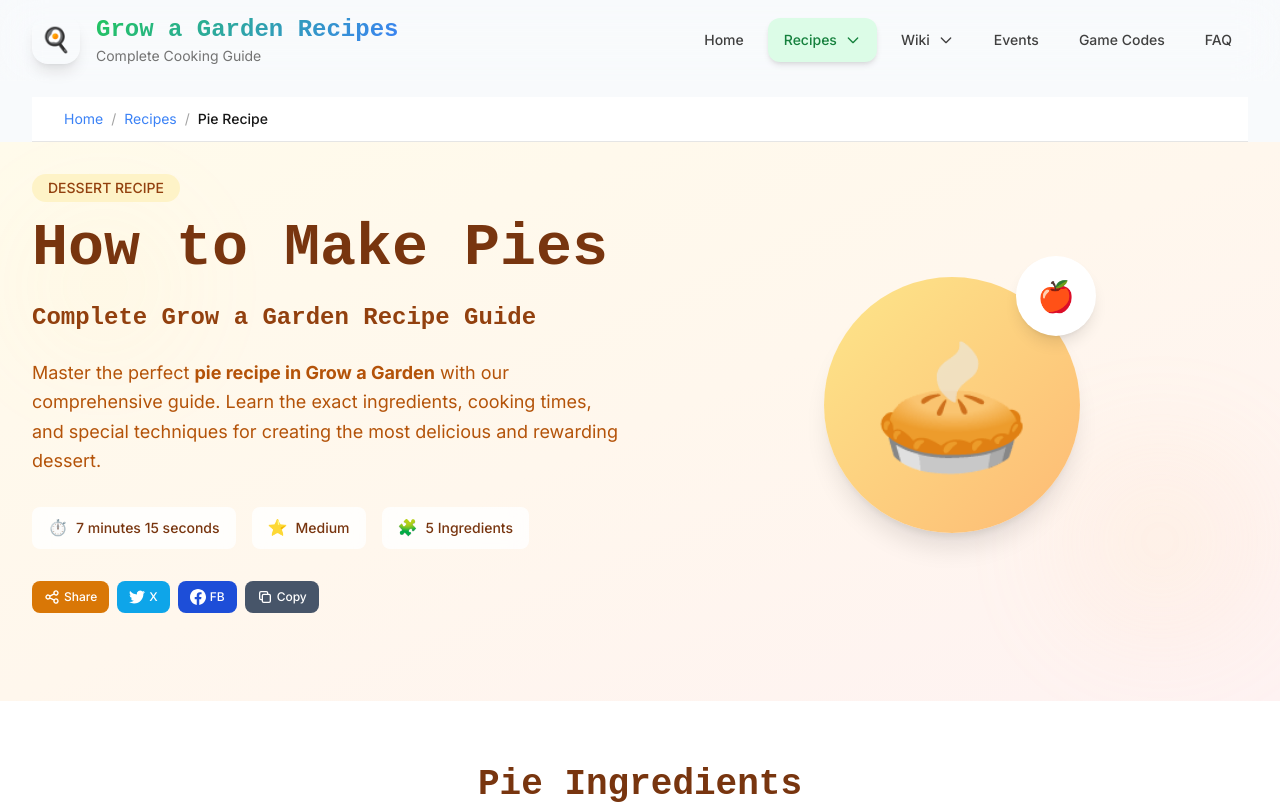
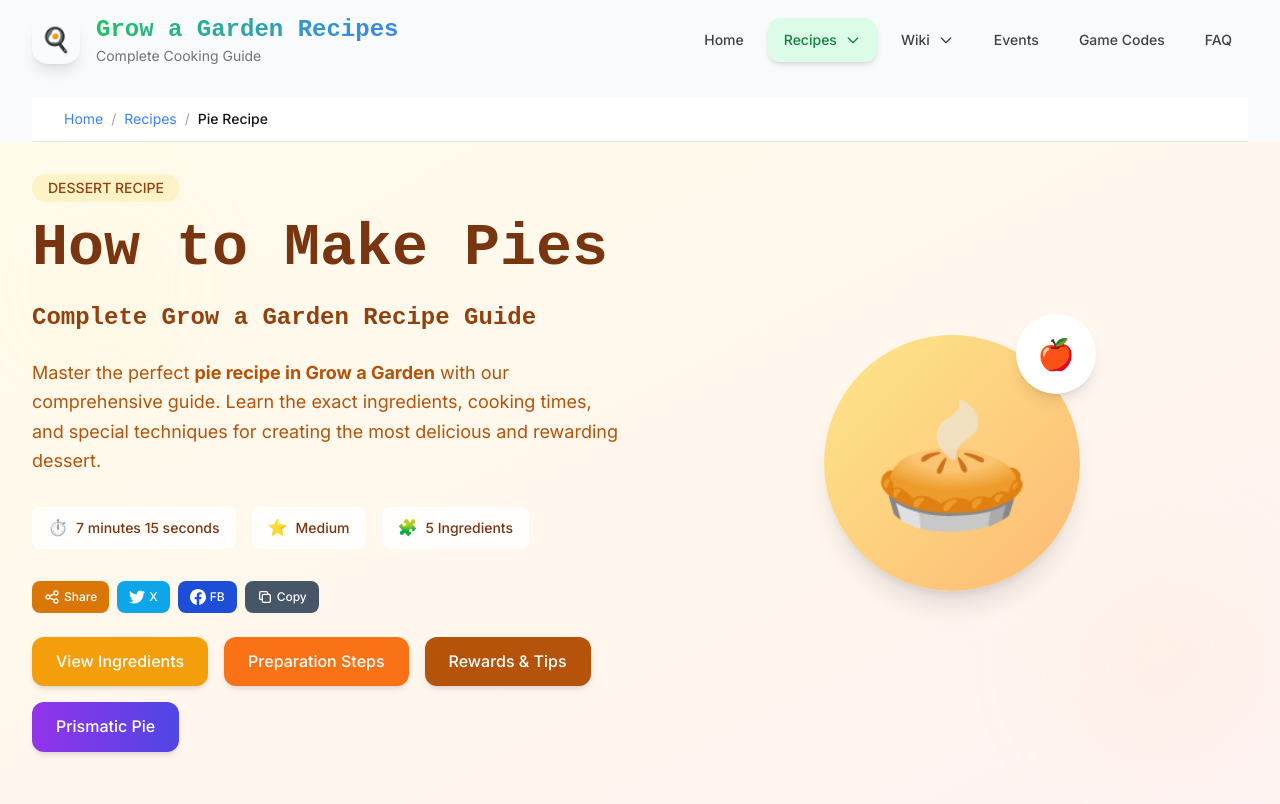
Before and after one commit to JI000000/growagardenrecipes.xyz, a Next.js app: page /recipes/pie in a window 1280 px wide. Shown: the top 804 px of the page. Built offline with nearby package versions, Linux system fonts and the light colour scheme.

Commit message:
为所有食谱页面添加导航按钮和Prismatic入口按钮

```diff
--- a/src/app/recipes/burger/page.tsx
+++ b/src/app/recipes/burger/page.tsx
@@ -209,6 +209,12 @@ export default function BurgerRecipePage() {
               className="px-6 py-3 bg-amber-700 hover:bg-amber-800 text-white rounded-xl font-medium transition-colors shadow-md hover:shadow-lg"
             >
               Rewards & Tips
+            </a>
+            <a
+              href="#prismatic"
+              className="px-6 py-3 bg-gradient-to-r from-purple-600 to-indigo-600 text-white rounded-xl font-medium hover:from-purple-700 hover:to-indigo-700 transition-all shadow-md hover:shadow-lg"
+            >
+              Prismatic Burger
             </a>
           </div>
         </div>
--- a/src/app/recipes/donut/page.tsx
+++ b/src/app/recipes/donut/page.tsx
@@ -159,6 +159,33 @@ export default function DonutRecipePage() {
                   description="Check out this delicious Donut recipe for Grow a Garden!"
                   colorScheme="pink"
                 />
+              </div>
+
+              <div className="mt-6 flex flex-wrap gap-4 justify-center md:justify-start">
+                <a
+                  href="#ingredients"
+                  className="px-6 py-3 bg-pink-500 hover:bg-pink-600 text-white rounded-xl font-medium transition-colors shadow-md hover:shadow-lg"
+                >
+                  View Ingredients
+                </a>
+                <a
+                  href="#steps"
+                  className="px-6 py-3 bg-red-500 hover:bg-red-600 text-white rounded-xl font-medium transition-colors shadow-md hover:shadow-lg"
+                >
+                  Preparation Steps
+                </a>
+                <a
+                  href="#rewards"
+                  className="px-6 py-3 bg-pink-700 hover:bg-pink-800 text-white rounded-xl font-medium transition-colors shadow-md hover:shadow-lg"
+                >
+                  Rewards & Tips
+                </a>
+                <a
+                  href="#prismatic"
+                  className="px-6 py-3 bg-gradient-to-r from-purple-600 to-indigo-600 text-white rounded-xl font-medium hover:from-purple-700 hover:to-indigo-700 transition-all shadow-md hover:shadow-lg"
+                >
+                  Prismatic Donut
+                </a>
               </div>
             </div>
             <div className="md:w-1/2 flex justify-center">
--- a/src/app/recipes/ice-cream/page.tsx
+++ b/src/app/recipes/ice-cream/page.tsx
@@ -216,6 +216,12 @@ export default function IceCreamRecipePage() {
               className="px-6 py-3 bg-cyan-700 hover:bg-cyan-800 text-white rounded-xl font-medium transition-colors shadow-md hover:shadow-lg"
             >
               Rewards & Tips
+            </a>
+            <a
+              href="#prismatic"
+              className="px-6 py-3 bg-gradient-to-r from-purple-600 to-indigo-600 text-white rounded-xl font-medium hover:from-purple-700 hover:to-indigo-700 transition-all shadow-md hover:shadow-lg"
+            >
+              Prismatic Ice Cream
             </a>
           </div>
         </div>
--- a/src/app/recipes/pie/page.tsx
+++ b/src/app/recipes/pie/page.tsx
@@ -159,6 +159,33 @@ export default function PieRecipePage() {
                   description="Check out this delicious Pie recipe for Grow a Garden!"
                   colorScheme="amber"
                 />
+              </div>
+
+              <div className="mt-6 flex flex-wrap gap-4 justify-center md:justify-start">
+                <a
+                  href="#ingredients"
+                  className="px-6 py-3 bg-amber-500 hover:bg-amber-600 text-white rounded-xl font-medium transition-colors shadow-md hover:shadow-lg"
+                >
+                  View Ingredients
+                </a>
+                <a
+                  href="#steps"
+                  className="px-6 py-3 bg-orange-500 hover:bg-orange-600 text-white rounded-xl font-medium transition-colors shadow-md hover:shadow-lg"
+                >
+                  Preparation Steps
+                </a>
+                <a
+                  href="#rewards"
+                  className="px-6 py-3 bg-amber-700 hover:bg-amber-800 text-white rounded-xl font-medium transition-colors shadow-md hover:shadow-lg"
+                >
+                  Rewards & Tips
+                </a>
+                <a
+                  href="#prismatic"
+                  className="px-6 py-3 bg-gradient-to-r from-purple-600 to-indigo-600 text-white rounded-xl font-medium hover:from-purple-700 hover:to-indigo-700 transition-all shadow-md hover:shadow-lg"
+                >
+                  Prismatic Pie
+                </a>
               </div>
             </div>
             <div className="md:w-1/2 flex justify-center">
--- a/src/app/recipes/pizza/page.tsx
+++ b/src/app/recipes/pizza/page.tsx
@@ -320,6 +320,12 @@ export default function PizzaRecipePage() {
               className="px-6 py-3 bg-red-700 hover:bg-red-800 text-white rounded-xl font-medium transition-colors shadow-md hover:shadow-lg"
             >
               Rewards & Tips
+            </a>
+            <a
+              href="#prismatic"
+              className="px-6 py-3 bg-gradient-to-r from-purple-600 to-indigo-600 text-white rounded-xl font-medium hover:from-purple-700 hover:to-indigo-700 transition-all shadow-md hover:shadow-lg"
+            >
+              Prismatic Pizza
             </a>
           </div>
         </div>
--- a/src/app/recipes/salad/page.tsx
+++ b/src/app/recipes/salad/page.tsx
@@ -159,6 +159,33 @@ export default function SaladRecipePage() {
                   description="Check out this refreshing Salad recipe for Grow a Garden!"
                   colorScheme="green"
                 />
+              </div>
+
+              <div className="mt-6 flex flex-wrap gap-4 justify-center md:justify-start">
+                <a
+                  href="#ingredients"
+                  className="px-6 py-3 bg-green-500 hover:bg-green-600 text-white rounded-xl font-medium transition-colors shadow-md hover:shadow-lg"
+                >
+                  View Ingredients
+                </a>
+                <a
+                  href="#steps"
+                  className="px-6 py-3 bg-lime-500 hover:bg-lime-600 text-white rounded-xl font-medium transition-colors shadow-md hover:shadow-lg"
+                >
+                  Preparation Steps
+                </a>
+                <a
+                  href="#rewards"
+                  className="px-6 py-3 bg-green-700 hover:bg-green-800 text-white rounded-xl font-medium transition-colors shadow-md hover:shadow-lg"
+                >
+                  Rewards & Tips
+                </a>
+                <a
+                  href="#prismatic"
+                  className="px-6 py-3 bg-gradient-to-r from-purple-600 to-indigo-600 text-white rounded-xl font-medium hover:from-purple-700 hover:to-indigo-700 transition-all shadow-md hover:shadow-lg"
+                >
+                  Prismatic Salad
+                </a>
               </div>
             </div>
             <div className="md:w-1/2 flex justify-center">
--- a/src/app/recipes/soup/page.tsx
+++ b/src/app/recipes/soup/page.tsx
@@ -159,6 +159,33 @@ export default function SoupRecipePage() {
                   description="Check out this warming Soup recipe for Grow a Garden!"
                   colorScheme="orange"
                 />
+              </div>
+
+              <div className="mt-6 flex flex-wrap gap-4 justify-center md:justify-start">
+                <a
+                  href="#ingredients"
+                  className="px-6 py-3 bg-orange-500 hover:bg-orange-600 text-white rounded-xl font-medium transition-colors shadow-md hover:shadow-lg"
+                >
+                  View Ingredients
+                </a>
+                <a
+                  href="#steps"
+                  className="px-6 py-3 bg-red-500 hover:bg-red-600 text-white rounded-xl font-medium transition-colors shadow-md hover:shadow-lg"
+                >
+                  Preparation Steps
+                </a>
+                <a
+                  href="#rewards"
+                  className="px-6 py-3 bg-orange-700 hover:bg-orange-800 text-white rounded-xl font-medium transition-colors shadow-md hover:shadow-lg"
+                >
+                  Rewards & Tips
+                </a>
+                <a
+                  href="#prismatic"
+                  className="px-6 py-3 bg-gradient-to-r from-purple-600 to-indigo-600 text-white rounded-xl font-medium hover:from-purple-700 hover:to-indigo-700 transition-all shadow-md hover:shadow-lg"
+                >
+                  Prismatic Soup
+                </a>
               </div>
             </div>
             <div className="md:w-1/2 flex justify-center">
--- a/src/app/recipes/waffle/page.tsx
+++ b/src/app/recipes/waffle/page.tsx
@@ -159,6 +159,33 @@ export default function WaffleRecipePage() {
                   description="Check out this delicious Waffle recipe for Grow a Garden!"
                   colorScheme="yellow"
                 />
+              </div>
+
+              <div className="mt-6 flex flex-wrap gap-4 justify-center md:justify-start">
+                <a
+                  href="#ingredients"
+                  className="px-6 py-3 bg-yellow-500 hover:bg-yellow-600 text-white rounded-xl font-medium transition-colors shadow-md hover:shadow-lg"
+                >
+                  View Ingredients
+                </a>
+                <a
+                  href="#steps"
+                  className="px-6 py-3 bg-amber-500 hover:bg-amber-600 text-white rounded-xl font-medium transition-colors shadow-md hover:shadow-lg"
+                >
+                  Preparation Steps
+                </a>
+                <a
+                  href="#rewards"
+                  className="px-6 py-3 bg-yellow-700 hover:bg-yellow-800 text-white rounded-xl font-medium transition-colors shadow-md hover:shadow-lg"
+                >
+                  Rewards & Tips
+                </a>
+                <a
+                  href="#prismatic"
+                  className="px-6 py-3 bg-gradient-to-r from-purple-600 to-indigo-600 text-white rounded-xl font-medium hover:from-purple-700 hover:to-indigo-700 transition-all shadow-md hover:shadow-lg"
+                >
+                  Prismatic Waffle
+                </a>
               </div>
             </div>
             <div className="md:w-1/2 flex justify-center">
```
